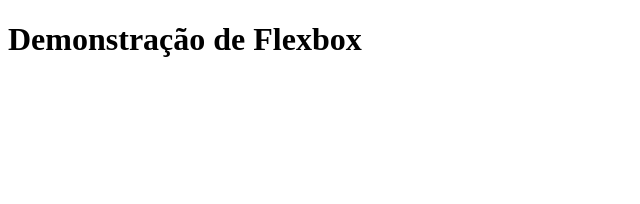
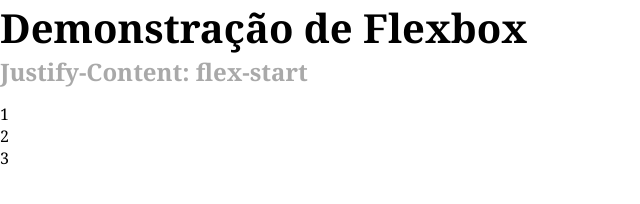
Before and after one commit to PedroUE/Progresso-html, a plain HTML site: page index.html in a window 1280 px wide. Shown: the whole page, without its empty margins (0-640 px from the left). Drawn offline with Linux system fonts and the light colour scheme.

Commit message:
Progresso-html

```diff
--- a/assets/styles/index.css
+++ b/assets/styles/index.css
@@ -0,0 +1,30 @@
+@import url('https://fonts.googleapis.com/css2?family=Noto+Serif:ital,wght@0,100..900;1,100..900&family=Roboto:ital,wght@0,100..900;1,100..900&display=swap');
+
+* {
+    margin: 0;
+    padding: 0;
+    box-sizing: border-box;
+}
+
+body {
+    font-family: "Noto serif", serif;
+}
+
+h1 {
+    font-size: 2.5rem;
+}
+
+section {
+    margin-bottom: 40px;
+}
+
+h2 {
+    margin-bottom: 15px;
+    color: darkgray;
+}
+
+.Flex-container {
+    width: 90%;
+    height: 200px;
+    background-color: #b69393;
+}
--- a/index.html
+++ b/index.html
@@ -8,5 +8,15 @@
  </head>
  <body>
     <h1>Demonstração de Flexbox</h1>
- </body>
+
+    <section>
+        <h2>Justify-Content: flex-start</h2>
+
+        <div>
+            <div>1</div>
+            <div>2</div>
+            <div>3</div>
+        </div>
+    </section>
+  </body>
 </html>
```
